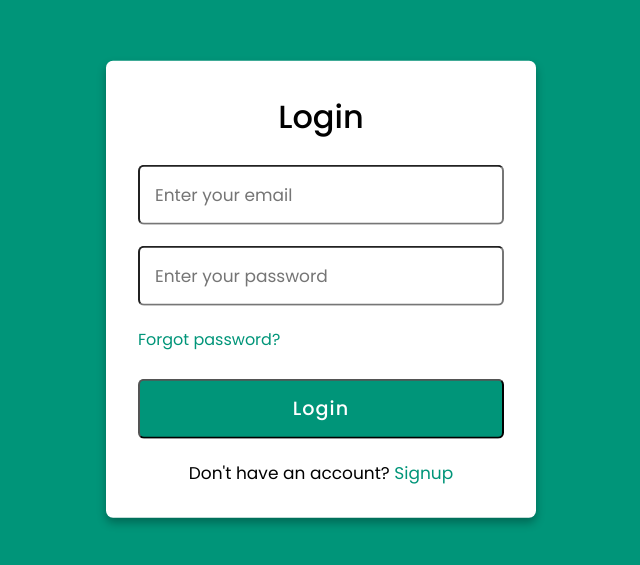
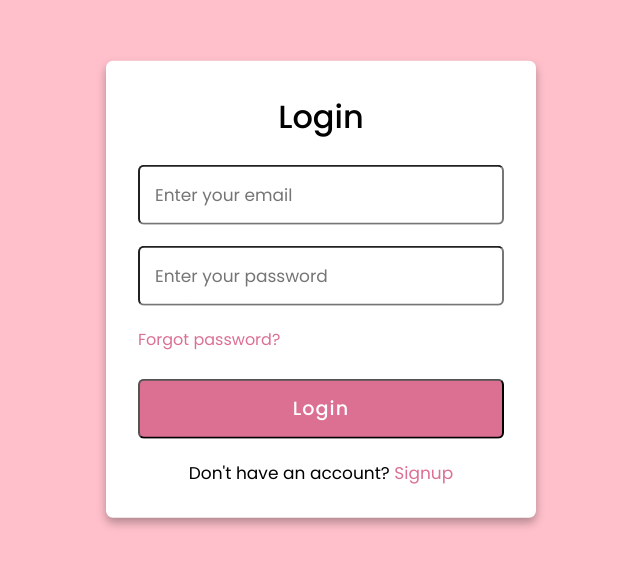
Before and after one commit to Funmiteibj/Login-Reg-Form, a plain HTML site: page index.html in a window 1280 px wide. Shown: the part 111-676 px from the top of the page, without its empty margins (319-959 px from the left). Drawn offline with Linux system fonts and the light colour scheme.

Commit message:
Pink Backgroung

```diff
--- a/style.css
+++ b/style.css
@@ -12,7 +12,7 @@
 body{
     min-height: 100vh;
     width: 100%;
-    background: #009579;
+    background: pink;
 }
 
 .container{
@@ -72,7 +72,7 @@ body{
 }
 .form a{
     font-size: 16px;
-    color: #009579;
+    color: palevioletred;
     text-decoration: none;
 }
 .form a:hover{
@@ -81,7 +81,7 @@ body{
 
 .form input.button{
     color: #fff;
-    background: #009579;
+    background: palevioletred;
     font-size: 1.2rem;
     font-weight: 500;
     letter-spacing: 1px;
@@ -91,14 +91,14 @@ body{
 }
 
 .form input.button:hover{
-    background: #006653;
+    background: purple;
 }
 .signup{
     font-size: 17px;
     text-align: center;
 }
 .signup label{
-    color: #009579;
+    color: palevioletred;
     cursor: pointer;
 }
 .signup label:hover{
```
